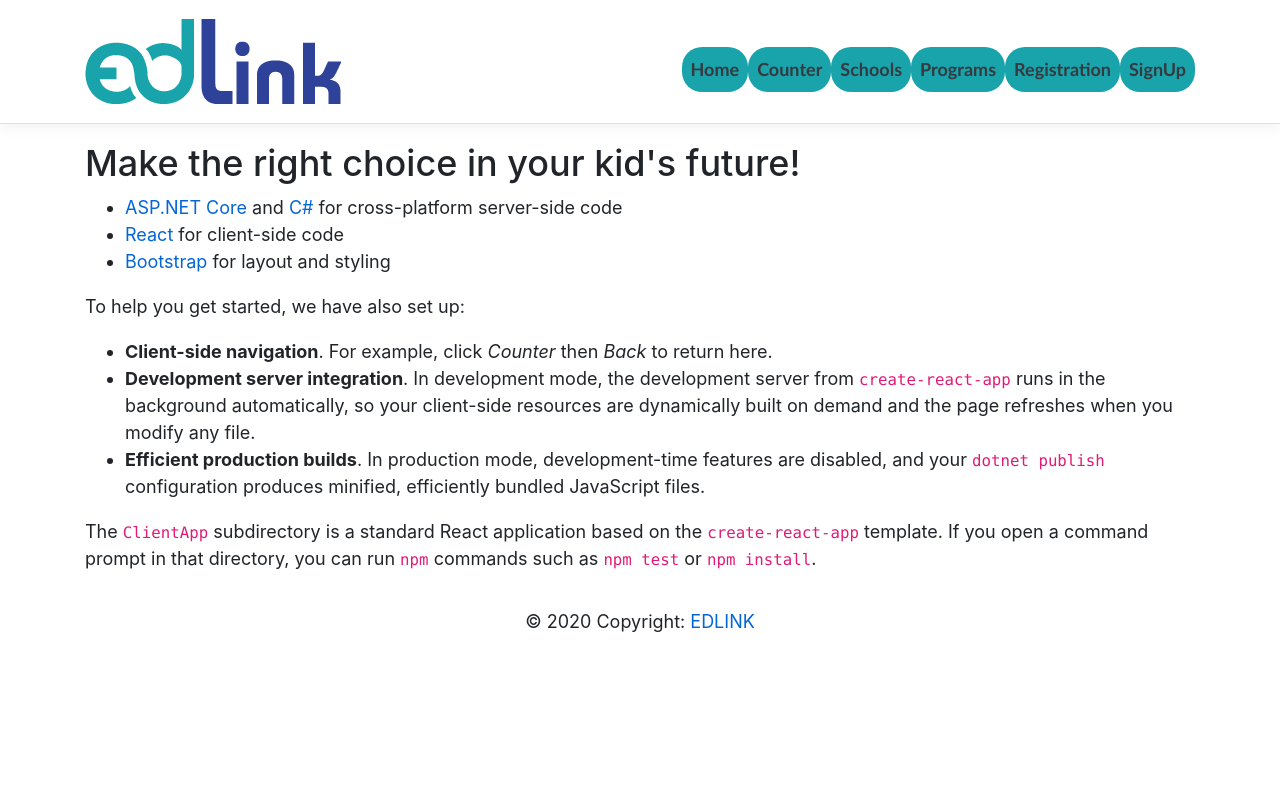
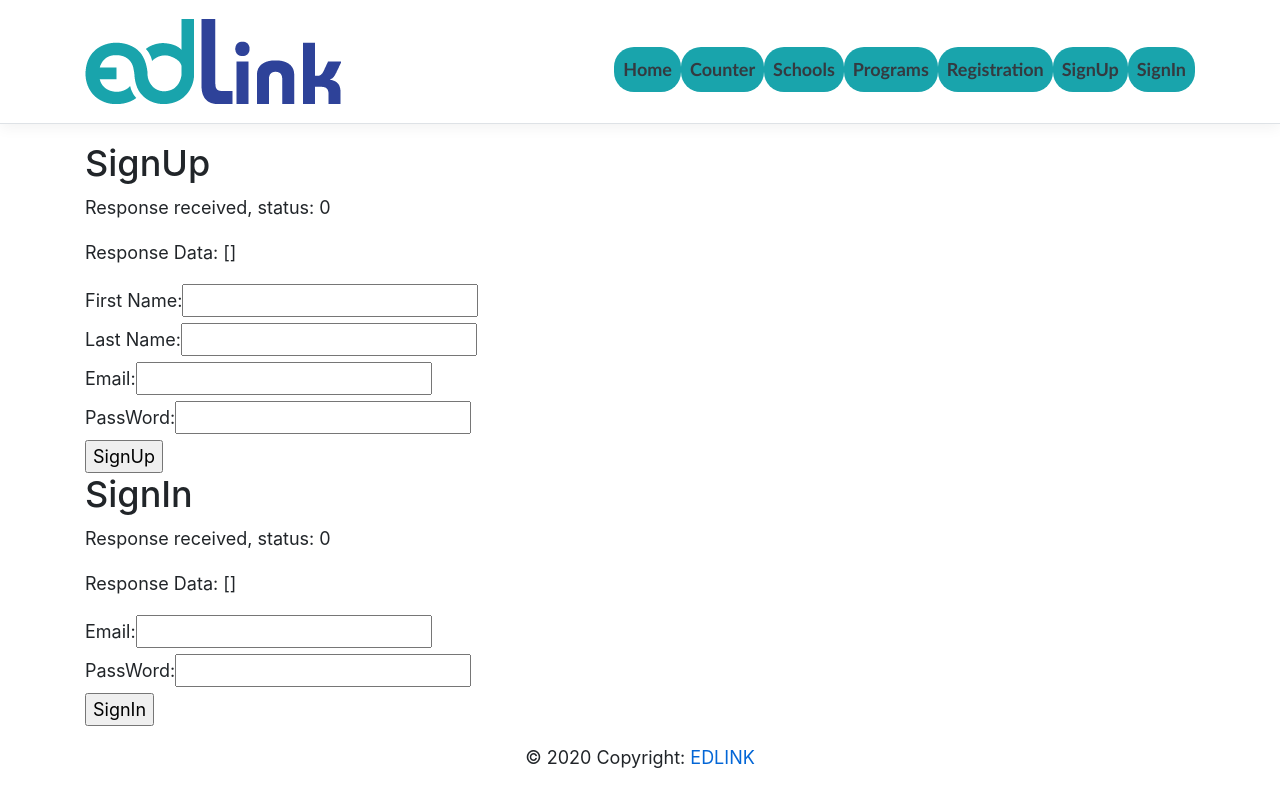
Before and after one commit to senaitesfazgi/Edlink-Capstone, a React (Create React App) app in the folder EdlinkCapstone/ClientApp/: page / in a window 1280 px wide. Built offline with nearby package versions, Linux system fonts and the light colour scheme.

Commit message:
Added sign in component

```diff
--- a/EdlinkCapstone/ClientApp/src/App.js
+++ b/EdlinkCapstone/ClientApp/src/App.js
@@ -8,6 +8,7 @@ import { Schools } from './components/Schools';
 import './custom.css'
 import { CreateStudent } from './components/CreateStudent';
 import { SignUp } from './components/sign-up/SignUp';
+import { SignIn } from './components/sign-in/SignIn';
 
 export default class App extends Component {
   static displayName = App.name;
@@ -21,6 +22,7 @@ export default class App extends Component {
         <Route path='/schools' component={Schools} />
         <Route path='/create-student' component={CreateStudent} />
         <Route path='/signup' component={SignUp} />
+        <Route path='/signin' component={SignIn} />
       </Layout>
     );
   }
--- a/EdlinkCapstone/ClientApp/src/components/Home.js
+++ b/EdlinkCapstone/ClientApp/src/components/Home.js
@@ -1,26 +1,17 @@
 import React, { Component } from 'react';
 import Footer from './Footer';
+import { SignUp } from './sign-up/SignUp';
+import { SignIn } from './sign-in/SignIn';
 
 export class Home extends Component {
   static displayName = Home.name;
 
   render () {
     return (
-      <div>
-        <h2>Make the right choice in your kid's future!</h2>
-        <ul>
-          <li><a href='https://get.asp.net/'>ASP.NET Core</a> and <a href='https://msdn.microsoft.com/en-us/library/67ef8sbd.aspx'>C#</a> for cross-platform server-side code</li>
-          <li><a href='https://facebook.github.io/react/'>React</a> for client-side code</li>
-          <li><a href='http://getbootstrap.com/'>Bootstrap</a> for layout and styling</li>
-        </ul>
-        <p>To help you get started, we have also set up:</p>
-        <ul>
-          <li><strong>Client-side navigation</strong>. For example, click <em>Counter</em> then <em>Back</em> to return here.</li>
-          <li><strong>Development server integration</strong>. In development mode, the development server from <code>create-react-app</code> runs in the background automatically, so your client-side resources are dynamically built on demand and the page refreshes when you modify any file.</li>
-          <li><strong>Efficient production builds</strong>. In production mode, development-time features are disabled, and your <code>dotnet publish</code> configuration produces minified, efficiently bundled JavaScript files.</li>
-        </ul>
-            <p>The <code>ClientApp</code> subdirectory is a standard React application based on the <code>create-react-app</code> template. If you open a command prompt in that directory, you can run <code>npm</code> commands such as <code>npm test</code> or <code>npm install</code>.</p>
-      </div >
+        <div>
+            <SignUp />
+            <SignIn />
+      </div>
     );
   }
 }
--- a/EdlinkCapstone/ClientApp/src/components/NavMenu.js
+++ b/EdlinkCapstone/ClientApp/src/components/NavMenu.js
@@ -51,6 +51,9 @@ export class NavMenu extends Component {
                 <NavItem>
                     <NavLink tag={Link} className="text-dark" to="/signup">SignUp</NavLink>
                 </NavItem>
+                <NavItem>
+                    <NavLink tag={Link} className="text-dark" to="/signin">SignIn</NavLink>
+                </NavItem>
               </ul>
             </Collapse>
           </Container>
--- a/EdlinkCapstone/ClientApp/src/components/sign-in/SignIn.js
+++ b/EdlinkCapstone/ClientApp/src/components/sign-in/SignIn.js
@@ -1,170 +1,80 @@
-import React from "react";
-import axios from "axios";
-import { connect } from "react-redux"; // this will enable connecting the redux store
-import {
-  setCurrentUser,
-  setLoggedIn,
-  updateUsers,
-} from "../../actions/social-media-app"; // actions required to dispatch redux
-import "./SignIn.css";
-import Logo from "../../images/Logo.png";
+//CreateStudent is Registration
 
-const initialState = {
-  email: "",
-  password: "",
-  warning: "",
-};
+import React, { Component } from 'react';
+// Don't forget to "npm install axios" and import it on any pages from which you are making HTTP requests.
+import axios from 'axios';
 
-class SignIn extends React.Component {
+// The name of the class is used in routing in App.js. The name of the file is not important in that sense.
+export class SignIn extends Component {
+    static displayName = SignIn.name;
+
     constructor(props) {
+        // 1) When we build the component, we assign the state to be loading, and register an empty list in which to store our forecasts.
         super(props);
-    this.state = initialState;
+        this.state = { statusCode: 0, response: [], email: "", passWord: "", waiting: false };
+
+        this.handleChange = this.handleChange.bind(this);
         this.handleSubmit = this.handleSubmit.bind(this);
     }
 
-  // get all existing users from api & store in state
-  getUsers() {
-    axios
-      .get(
-        "https://jsonstorage.net/api/items/4d56c6a1-9bd8-4795-b714-8b6e815d2edd"
-      )
-      .then((response) => {
-        this.setState(response.data);
-      });
-  }
-
-  handleChange = (event) => {
-    event.preventDefault();
-    this.setState({
-      [event.target.id]: event.target.value,
-    });
-  };
-
-  handleSubmit = (event) => {
-    event.preventDefault();
-
-    axios
-      .get(
-        "https://jsonstorage.net/api/items/4d56c6a1-9bd8-4795-b714-8b6e815d2edd"
-      )
-      .then((response) => {
-        return response.data.users;
-      })
-      .then((allUsers) => {
-        let userExists = false;
-        let matchedUser;
-
-        // prevent sign in attempts with empty fields
-        if (
-          this.state.password.trim() === "" ||
-          this.state.email.trim() === ""
-        ) {
-          document.querySelector("#warning").innerHTML =
-            "Email and Password must be entered";
-        }
-        // if input fields have values
-        else {
-          // loop through all existing users and check for a match
-          for (let user of allUsers) {
-            if (user.email === this.state.email) {
-              if (user.password === this.state.password) {
-                userExists = true;
-                // if a sign in details are valid, store the matched user
-                matchedUser = user;
-              }
-            }
-          }
-          // no match for sign in info
-          if (!userExists) {
-            // display an error if no match was found
-            document.querySelector("#warning").innerHTML =
-              "invalid sign in credentials";
-          }
-          // if login details were valid
-          else {
-            // store current user
-            this.props.dispatch(setCurrentUser(matchedUser));
-            // set logged in state to true
-            this.props.dispatch(setLoggedIn(true));
-            // store the existing users in redux
-            this.props.dispatch(updateUsers(allUsers));
-
-            // redirect the user to newsfeed
-            try {
-              this.props.onNavigate.push("/NewsFeed");
-            } catch (error) {
-              this.props.history.push("/NewsFeed");
-            }
-
-          }
-        }
-      }); // end of async call
-  }; // end of handle submit function
-  navigateToSignUp() {
-    console.log("whts up");
-    try {
-      this.props.onNavigate.push("/sign-up/SignUp");
-    } catch (error) {
-      this.props.history.push("/sign-up/SignUp");
+    handleChange(event) {
+        switch (event.target.id) {
+            case "email":
+                this.setState({ email: event.target.value });
+                break;
+            case "passWord":
+                this.setState({ passWord: event.target.value });
+                break;
         }
     }
 
+
+    // Either way we render the title, and a description.
     render() {
         return (
             <div>
-        <div className="logoSignIn">
-          <img src={Logo} alt="OSAHD logo" />
-        </div>
-        <h3 className="welcome" >Welcome</h3>
-        <p className="statementSignIn">
-          {" "}
-          Share...Express...Connect...Your World Closer Together...{" "}
-        </p>
-        <section className="fieldSignIn">
-          <button className="signUpButton"
-            onClick={() => {
-              this.navigateToSignUp();
-            }}
-          >
-            SIGN UP{" "}
-          </button>
+                <h2>SignIn</h2>
+                <p>{this.state.waiting ? "Request sent, awaiting response." : "Response received, status: " + this.state.statusCode}</p>
+                <p>Response Data: {JSON.stringify(this.state.response)}</p>
                 <form onSubmit={this.handleSubmit}>
-            <div id="warning" onSubmit={this.handleSubmit}></div>
-            <div className="blueSolid">
-              <input
-                className="input1"
-                type="email"
-                id="email"
-                placeholder="Enter Email:"
-                value={this.state.email}
-                onChange={this.handleChange}
-              />
-              <input
-                className="input2"
-                type="password"
-                id="password"
-                placeholder="Enter Password:"
-                value={this.state.password}
-                onChange={this.handleChange}
-              />
-            </div>
-            <button className="signInButton" type="submit" onSubmit={this.handleSubmit}>
-              {" "}
-              SIGN IN{" "}
-            </button>
+                    <label htmlfor="email">Email:</label>
+                    <input id="email" type="text" value={this.state.email} onChange={this.handleChange} />
+                    <br />
+                    <label htmlfor="passWord">PassWord:</label>
+                    <input id="passWord" type="password" value={this.state.passWord} onChange={this.handleChange} />
+                    <br />
+                    <input type="submit" value="SignIn" />
                 </form>
-        </section>
-        <div className="blueOpacity"></div>
             </div>
         );
     }
+
+
+    async handleSubmit(event) {
+        event.preventDefault();
+        this.setState({ waiting: true });
+        // Axios replaces fetch(), same concept. Send the response and "then" when it comes back, put it in the state.
+
+        /*
+        axios.post(`person/api/create?firstName=${this.state.firstName}&lastname=${this.state.lastName}&phone=${this.state.phone}`).then(res => {
+            this.setState({ statusCode: res.status, response: res.data, loading: false });
+        });
+        */
+        axios({
+            method: 'post',
+            url: 'https://localhost:44380/API/UserAPI/authUser',
+            params: {
+                email: this.state.email,
+                passWord: this.state.passWord,
             }
-
-// use the connect method to connect this component's props to the redux store
-// keep redux store values in this.state.store
-function mapStateToProps(state) {
-  return {
-    store: state,
-  };
+        })
+            .then((res) => {
+                console.log("response from signin is", res);
+                this.setState({ statusCode: res.status, response: res.data, waiting: false });
+            })
+            .catch((err) => {
+                console.log("log error", err)
+                this.setState({ statusCode: err.response.status, response: err.response.data, waiting: false });
+            });
     }
-export default connect(mapStateToProps)(SignIn);
+}
--- a/EdlinkCapstone/ClientApp/src/components/sign-up/SignUp.js
+++ b/EdlinkCapstone/ClientApp/src/components/sign-up/SignUp.js
@@ -56,7 +56,7 @@ export class SignUp extends Component {
                     <label htmlfor="passWord">PassWord:</label>
                     <input id="passWord" type="password" value={this.state.passWord} onChange={this.handleChange} />
                     <br />
-                    <input type="submit" value="Submit" />
+                    <input type="submit" value="SignUp" />
                 </form>
             </div>
         );
```
Lines whose indentation alone changed are shown as unchanged.
